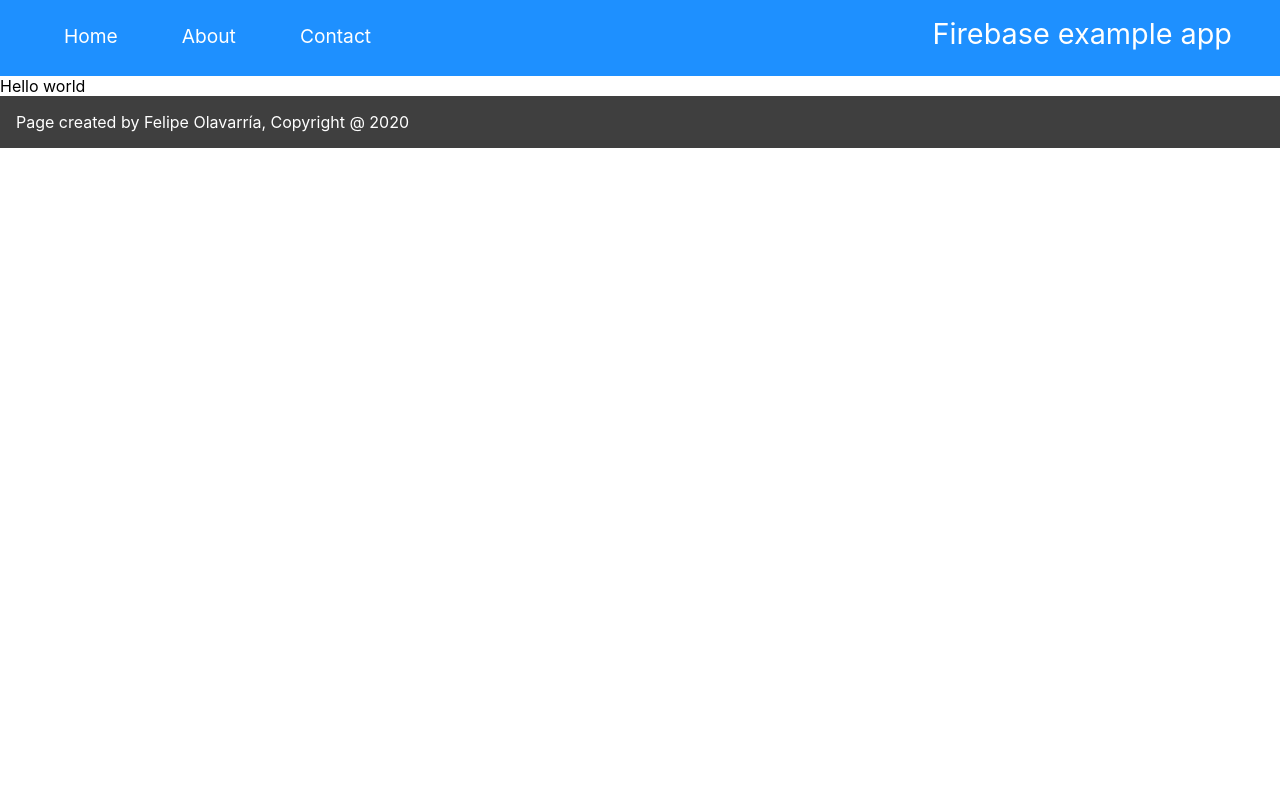
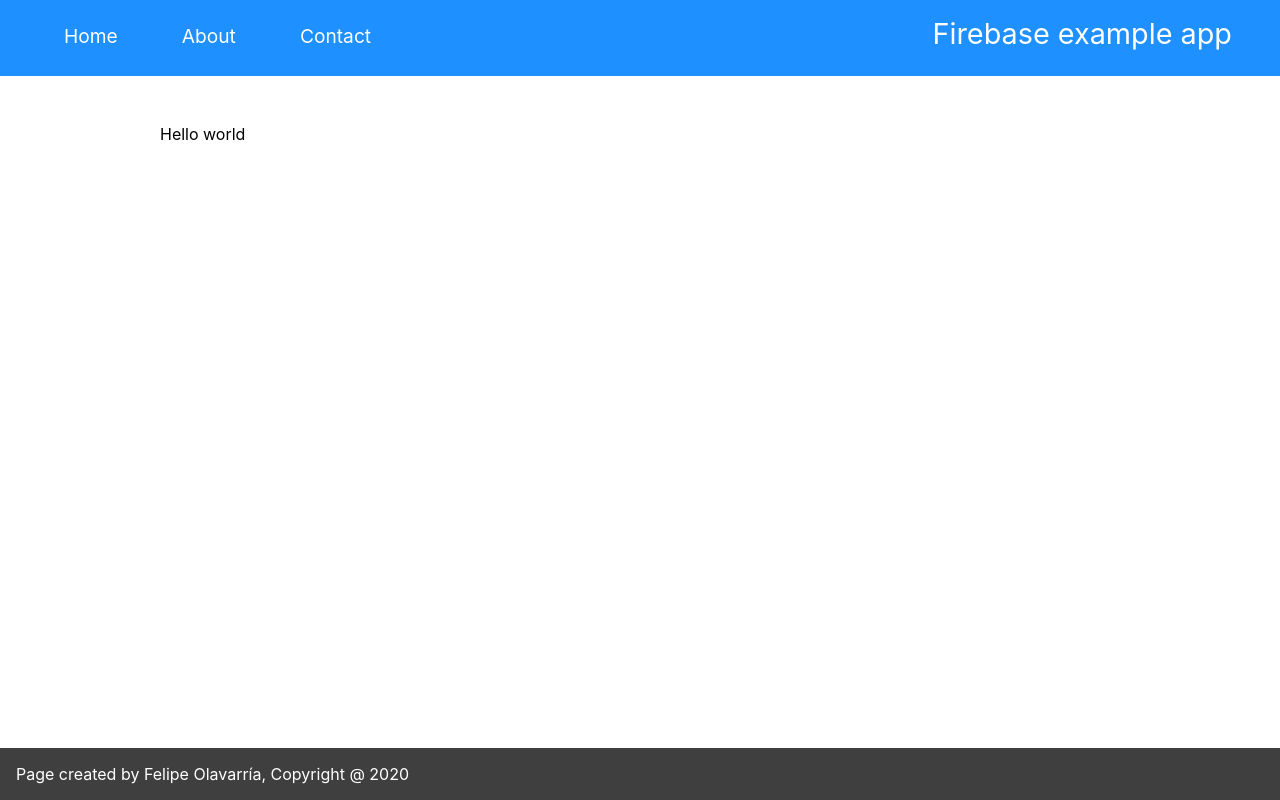
Before and after one commit to desolaser/firebase-react-app, a React (Create React App) app: page / in a window 1280 px wide. Built offline with nearby package versions, Linux system fonts and the light colour scheme.

Commit message:
Add styles for layout

```diff
--- a/src/components/layout.js
+++ b/src/components/layout.js
@@ -1,16 +1,38 @@
 import React from 'react'
+import styled from 'styled-components'
+
 import Header from './header'
 import Footer from './footer'
 
+const Wrapper = styled.div`
+    display: flex;
+    flex-direction: column;
+    min-height: 100vh;
+`
+
+const Container = styled.div`
+    flex-grow: 1;
+`
+
+const Content = styled.div`
+    width: 75%;
+    margin: auto;
+    padding: 3rem;
+`
+
 const Layout = ({ children }) => {
     return (
-        <div>
-            <Header />
-            {children}
+        <Wrapper>
+            <Container>
+                <Header />
+                <Content>
+                    {children}
+                </Content>
+            </Container>
             <Footer>
                 Page created by Felipe Olavarría, Copyright @ 2020
             </Footer>
-        </div>
+        </Wrapper>
     )
 }
 
```
